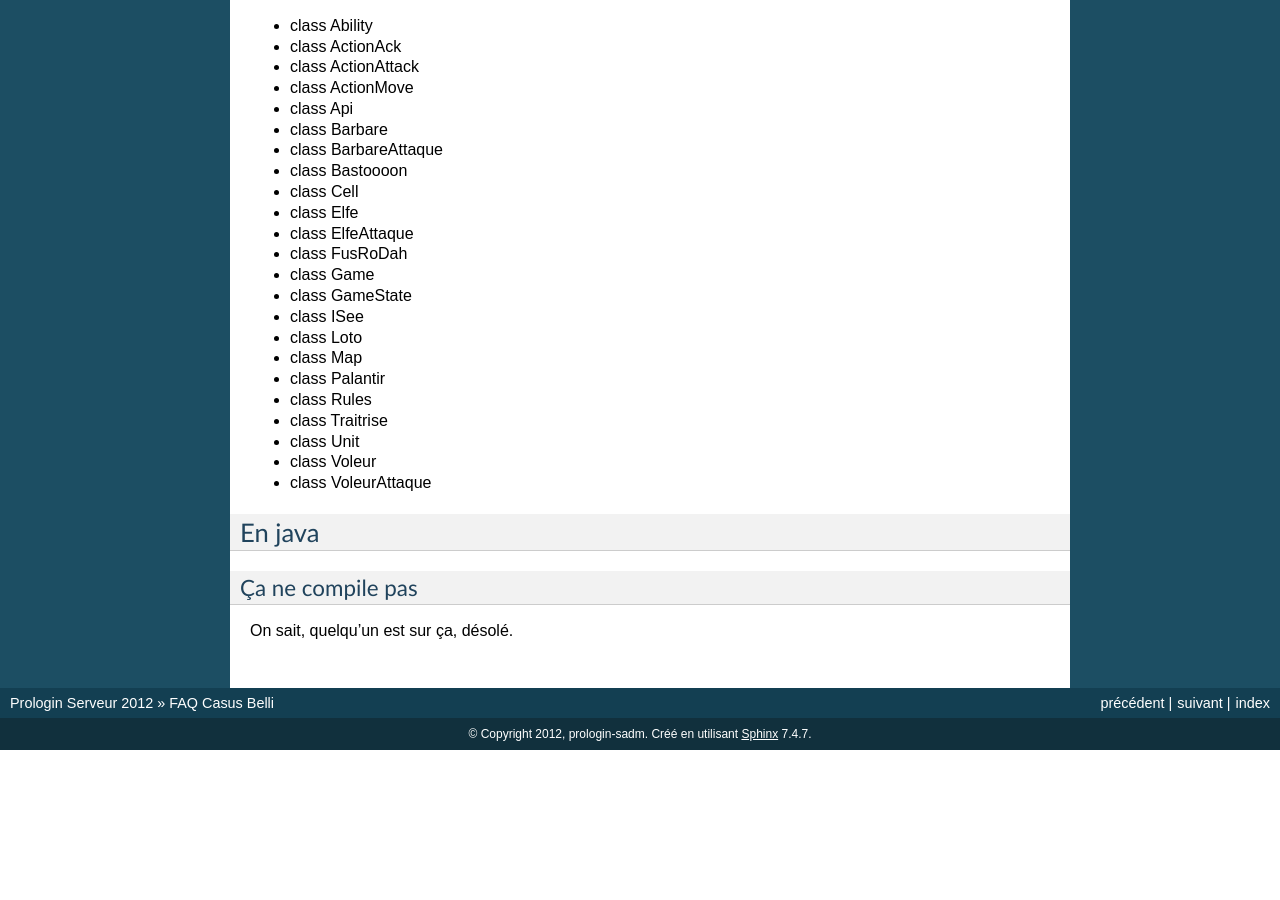
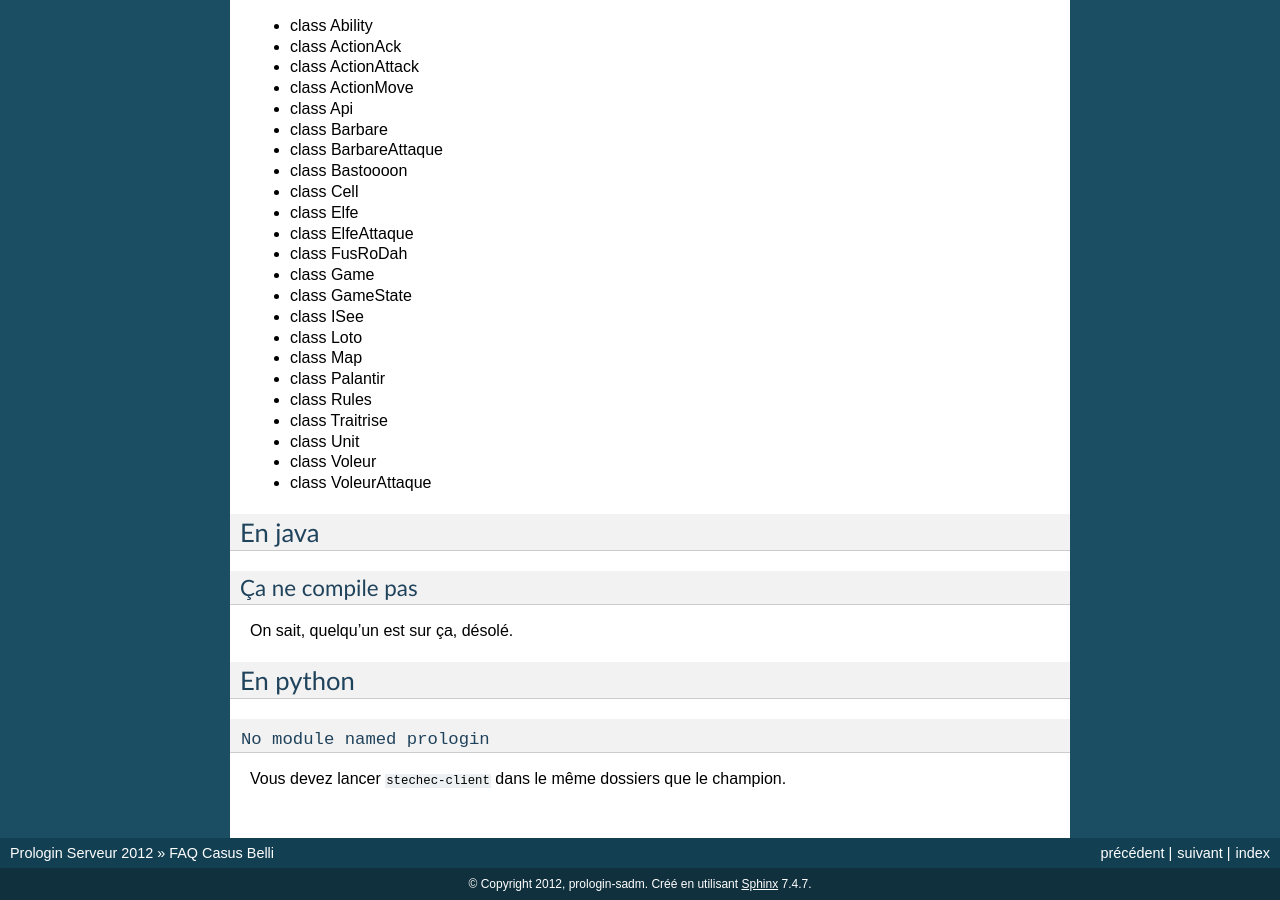
Before and after one commit to prologin/prologin2012, a Sphinx documentation site: the page built from doc/faq-candidat.rst, in a window 1280 px wide and 900 px high, scrolled down 2726 px. Built offline with Sphinx 7.4.7, drawn with Linux system fonts in a browser that asks for light colours; before the commit the page ends 3476 px from its top, so only the background shows below that; some of the changed text lies outside the part shown.

Commit message:
no module named prologin

```diff
--- a/doc/faq-candidat.rst
+++ b/doc/faq-candidat.rst
@@ -179,3 +179,11 @@ En java
 -----------------
 
 On sait, quelqu'un est sur ça, désolé.
+
+En python
+=========
+
+``No module named prologin``
+----------------------------
+
+Vous devez lancer ``stechec-client`` dans le même dossiers que le champion.
--- a/doc/news.rst
+++ b/doc/news.rst
@@ -2,4 +2,5 @@
 News
 ====
 
+- 17h59 ``No module named prologin`` -> faq
 - 17h37 documentation API mise-à-jour (distance)
```
